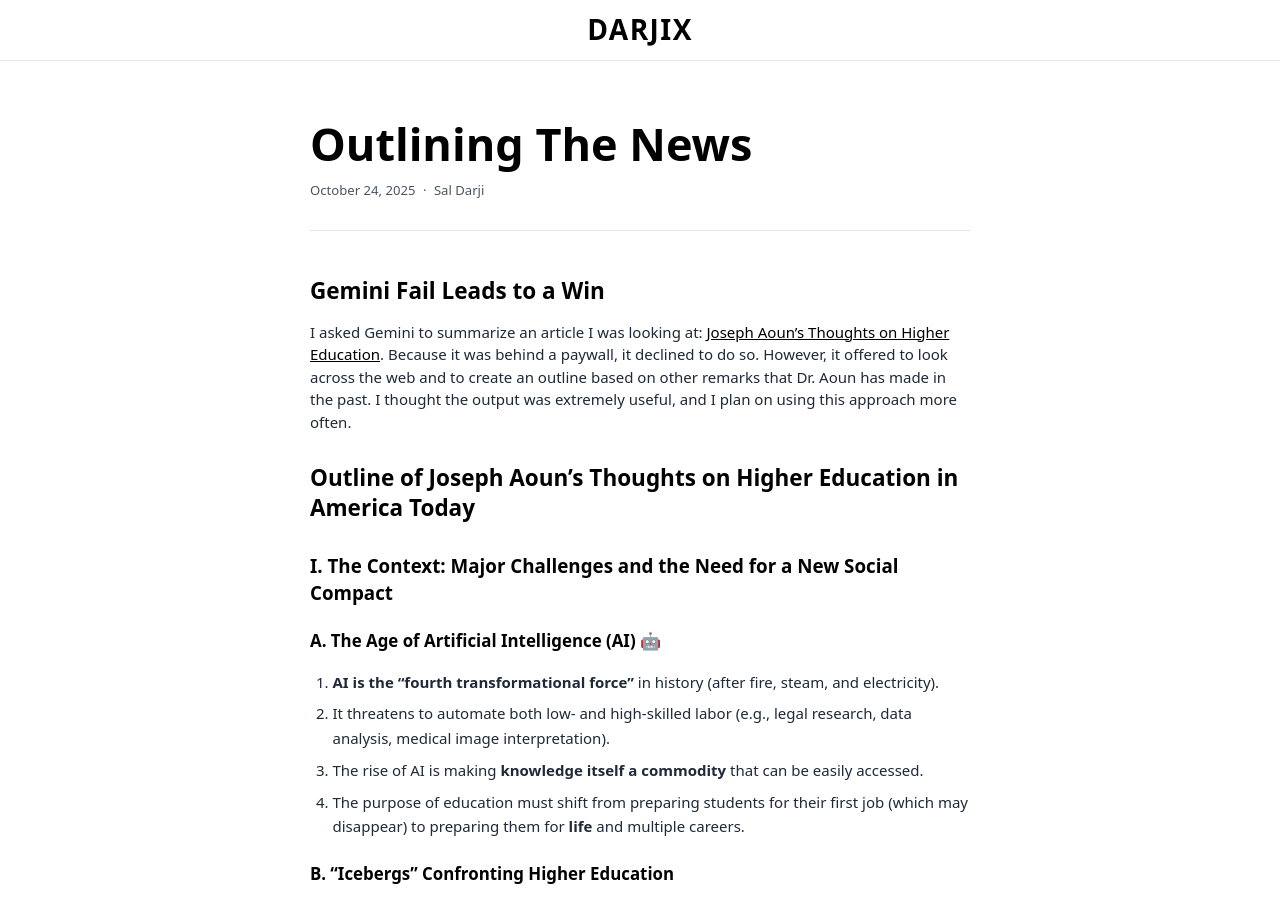
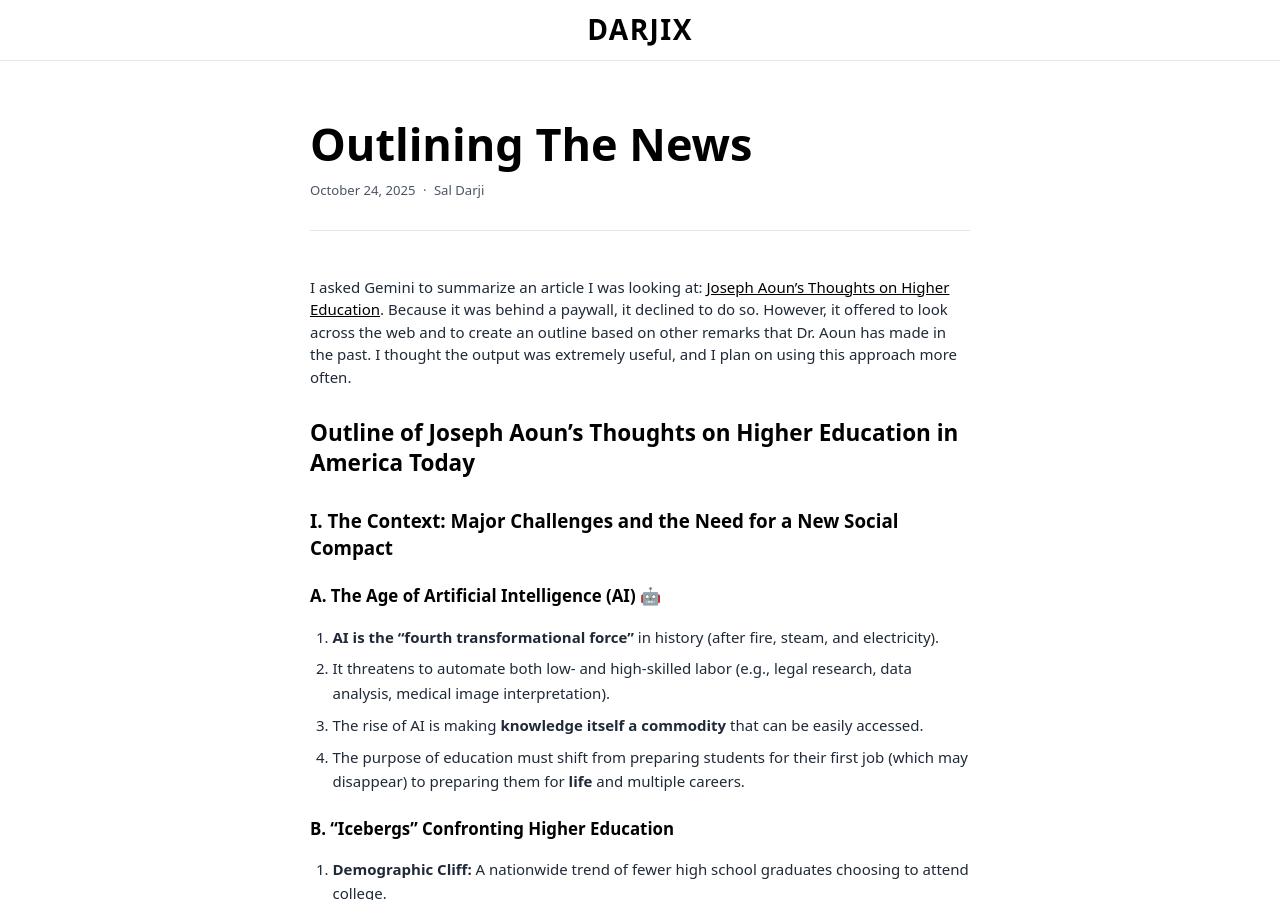
Before and after one commit to saldarji/darjix, a Jekyll site: the page built from _posts/2025-10-24-Outlining-The-News.md, in a window 1280 px wide and 900 px high. Built offline with Jekyll 4.4.1, drawn with Linux system fonts in a browser that asks for light colours.

Commit message:
Update blog post: Outlining The News

```diff
--- a/_posts/2025-10-24-Outlining-The-News.md
+++ b/_posts/2025-10-24-Outlining-The-News.md
@@ -4,7 +4,6 @@ title: "Outlining The News"
 date: 2025-10-24
 author: "Sal Darji"
 ---
-# Gemini Fail Leads to a Win
 I asked Gemini to summarize an article I was looking at: [Joseph Aoun's Thoughts on Higher Education](https://www.forbes.com/sites/johnwerner/2025/10/22/joseph-aouns-thoughts-on-higher-education-in-america-today/). Because it was behind a paywall, it declined to do so. However, it offered to look across the web and to create an outline based on other remarks that Dr. Aoun has made in the past. I thought the output was extremely useful, and I plan on using this approach more often.
 
 # Outline of Joseph Aoun's Thoughts on Higher Education in America Today
```
